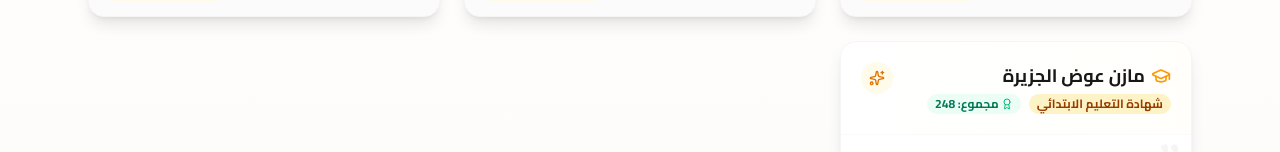
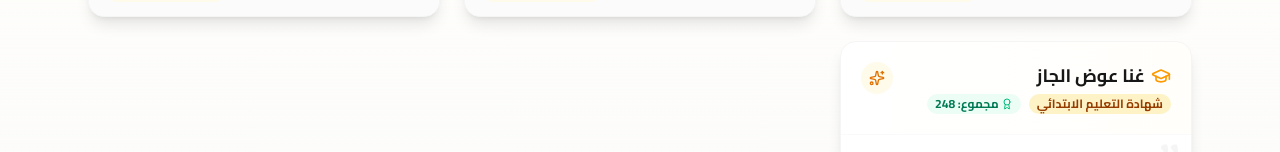
Before and after one commit to musu-deep/tahani, a React (Vite) app: page / in a window 1280 px wide. Shown: the part 851-1003 px from the top of the page. Built offline with nearby package versions, Linux system fonts and the light colour scheme.

Commit message:
Update student name in App.tsx

```diff
--- a/src/App.tsx
+++ b/src/App.tsx
@@ -45,7 +45,7 @@ const INITIAL_POSTS: CelebrationPost[] = [
   },
   {
     id: 'post-4',
-    studentName: 'مازن عوض الجزيرة',
+    studentName: 'غنا عوض الجاز',
     score: '248',
     grade: 'شهادة التعليم الابتدائي',
     senderName: 'الوالدة الغالية',
```
